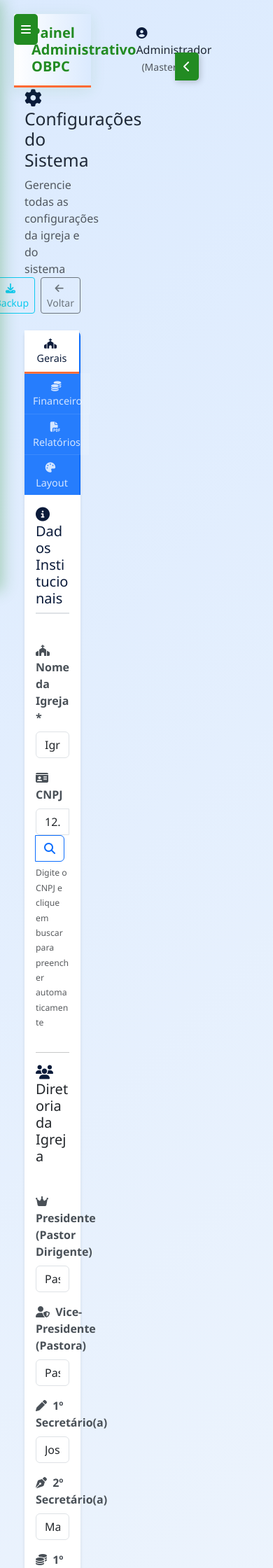
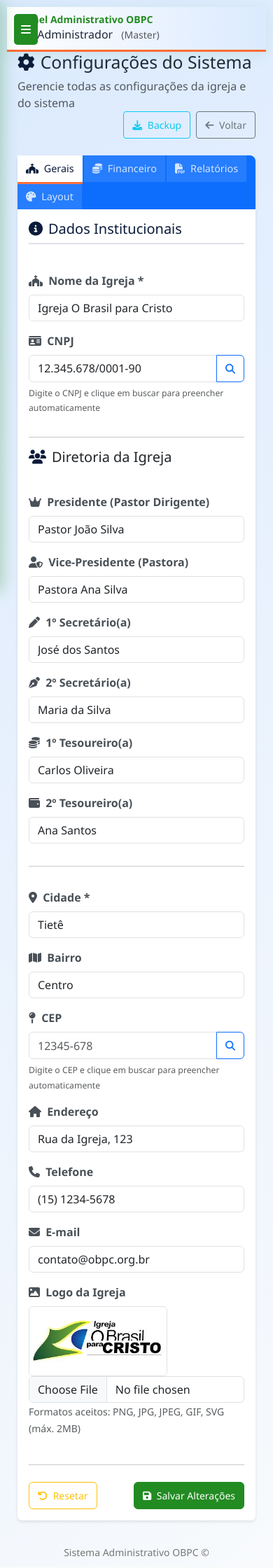
Before and after one commit to JulianoSaroba123/erp_OBPC, a Flask app: page /configuracoes/ in a window 390 px wide. Shown: the top 2240 px of the page at 70% size. Run offline with Flask 3, Linux system fonts and the light colour scheme; a user stored in the database is signed in; data comes from the database, SQL or seed files in the repository.

Commit message:
Melhorar responsividade mobile - ajustar menu e layout

```diff
--- a/app/templates/base.html
+++ b/app/templates/base.html
@@ -332,38 +332,83 @@
     }
     @media (max-width: 768px) {
       .sidebar {
-        width: 70px;
-        overflow: hidden;
+        transform: translateX(-100%);
+        width: 240px;
+        position: fixed;
+        left: 0;
+        top: 0;
+        height: 100vh;
+        z-index: 9999;
       }
-      .sidebar a span {
+
+      .sidebar.show {
+        transform: translateX(0);
+      }
+
+      .sidebar-toggle {
         display: none;
       }
-      .sidebar .logo h2 {
-        font-size: 18px !important;
+
+      .content {
+        margin-left: 0 !important;
+        width: 100vw !important;
+        max-width: 100vw !important;
+        padding: 10px !important;
       }
-      .sidebar .logo p {
-        display: none;
+
+      .content.expanded {
+        margin-left: 0 !important;
+        width: 100vw !important;
       }
-      .content {
-        margin-left: 70px;
-        width: calc(100vw - 70px);
+
+      .navbar-top {
+        padding: 10px 15px;
+        flex-wrap: wrap;
+      }
+
+      .navbar-top h5 {
+        font-size: 16px !important;
+      }
+
+      .mobile-toggle {
+        display: block !important;
+      }
+
+      /* Ajustar cards para mobile */
+      .card {
+        margin-bottom: 15px;
+      }
+
+      /* Ajustar tabelas para mobile */
+      .table-responsive {
+        font-size: 12px;
+      }
+
+      /* Ajustar botões para mobile */
+      .btn {
+        font-size: 14px;
+        padding: 8px 12px;
       }
     }
 
     @media (max-width: 576px) {
       .sidebar {
-        transform: translateX(-100%);
-        width: 240px;
+        width: 80%;
+        max-width: 280px;
       }
-      .sidebar.show {
-        transform: translateX(0);
+
+      .navbar-top h5 {
+        font-size: 14px !important;
       }
-      .content {
-        margin-left: 0;
-        width: 100vw;
+
+      .card-title {
+        font-size: 16px !important;
       }
-      .mobile-toggle {
-        display: block !important;
+
+      /* Forçar quebra de linha em textos longos */
+      h1, h2, h3, h4, h5, h6 {
+        word-wrap: break-word;
+        overflow-wrap: break-word;
       }
     }
 
```
